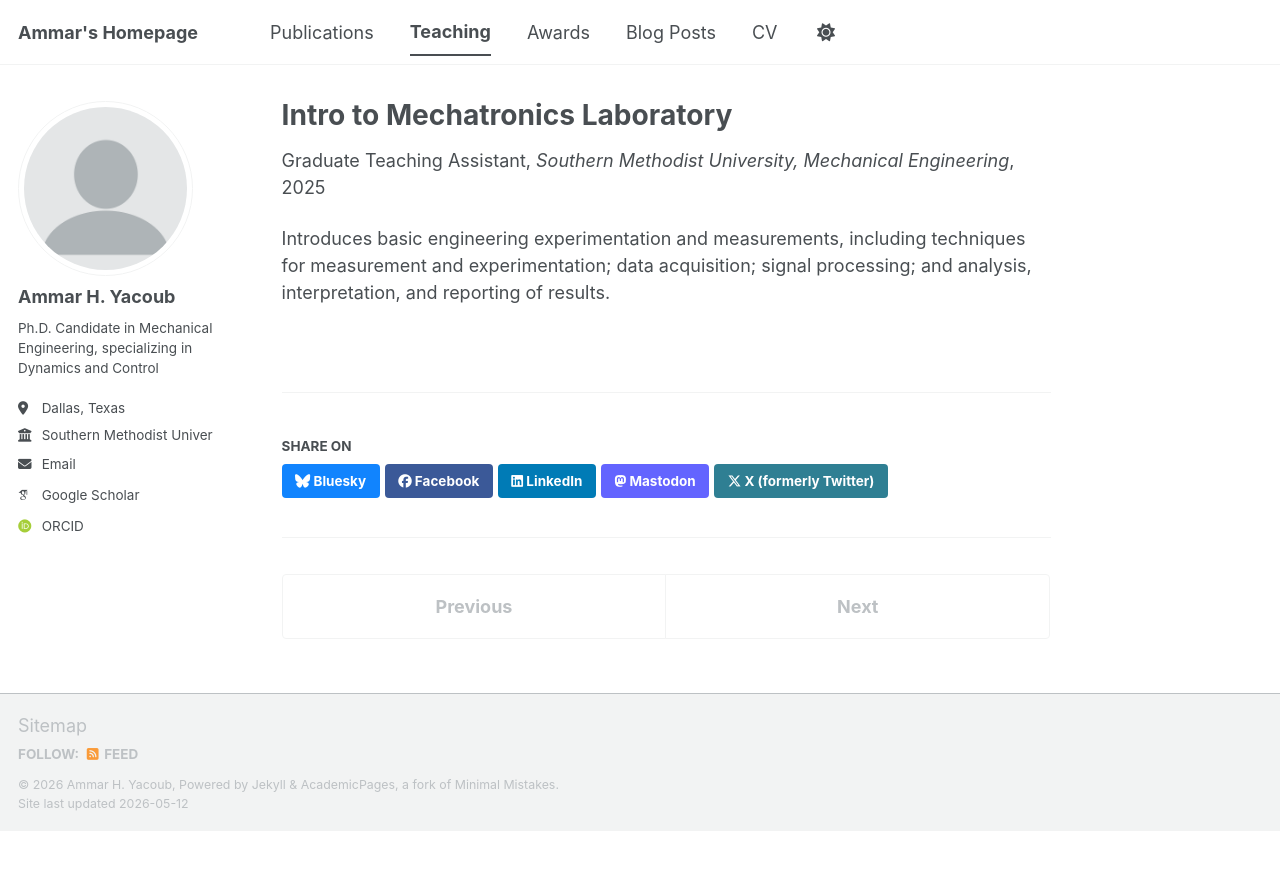
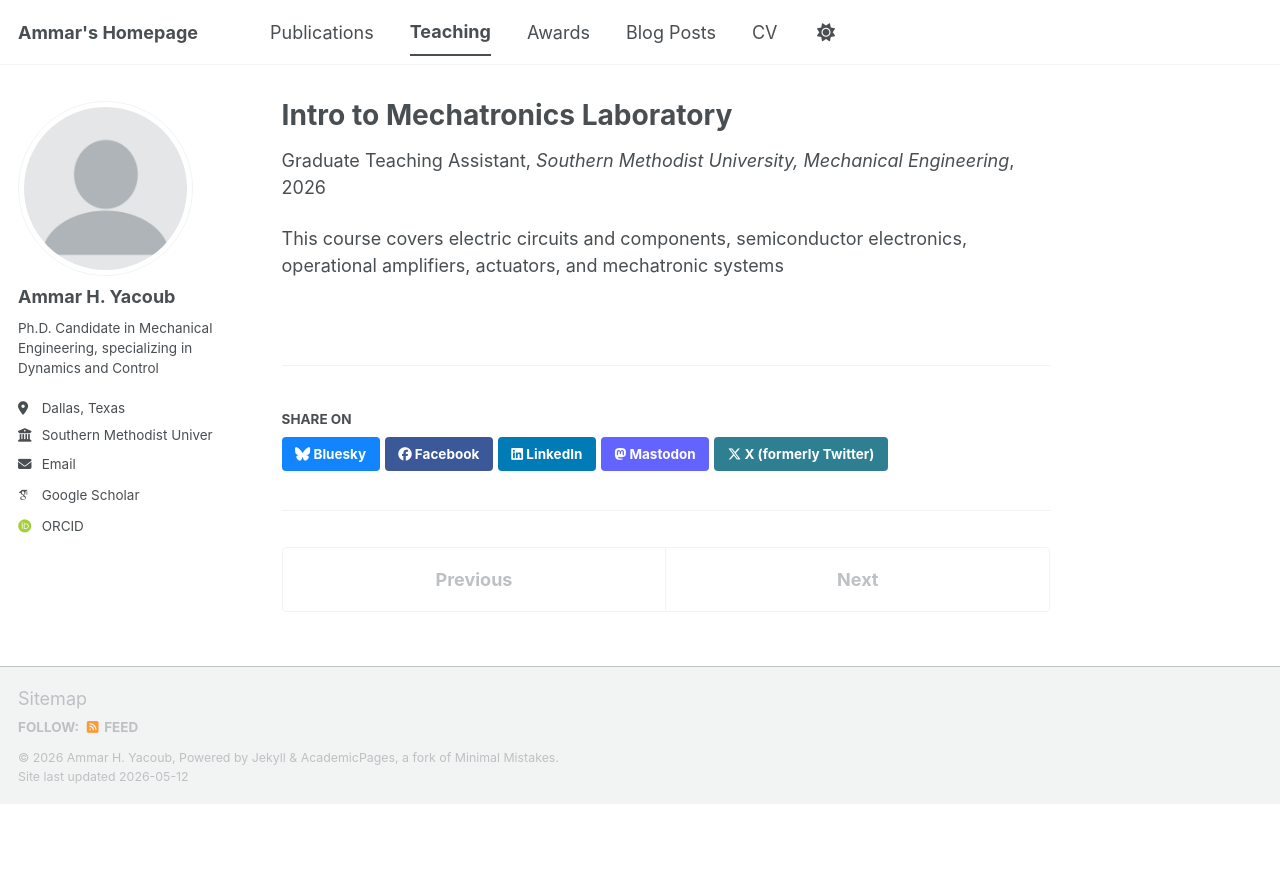
Before and after one commit to AmmarYacoub/AmmarYacoub.github.io, a Jekyll site: the page built from _teaching/Mechatronics.md, in a window 1280 px wide. Shown: the top 870 px of the page. Built offline with Jekyll 4.4.1, drawn with Linux system fonts in a browser that asks for light colours; some web fonts are replaced; a script bundle is joined from its source files by our own code; library files that are not in the unit come from our copies.

Commit message:
Update Mechatronics.md

```diff
--- a/_teaching/Mechatronics.md
+++ b/_teaching/Mechatronics.md
@@ -4,7 +4,7 @@ collection: teaching
 type: "Graduate Teaching Assistant"
 permalink: /teaching/Measurements/
 venue: "Southern Methodist University, Mechanical Engineering"
-date: 2025-01-01
+date: 2026-01-01
 location: "Dallas, Texas"
 ---
-Introduces basic engineering experimentation and measurements, including techniques for measurement and experimentation; data acquisition; signal processing; and analysis, interpretation, and reporting of results.<br>
+This course covers electric circuits and components, semiconductor electronics, operational amplifiers, actuators, and mechatronic systems
```
